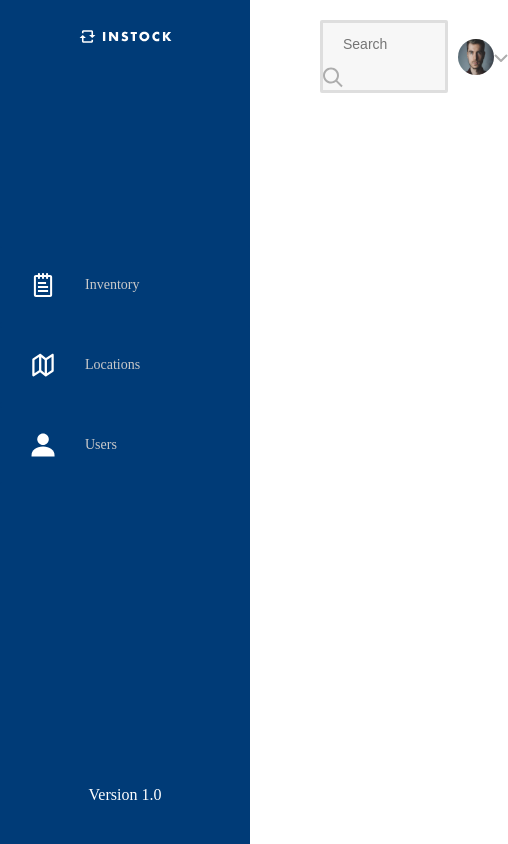
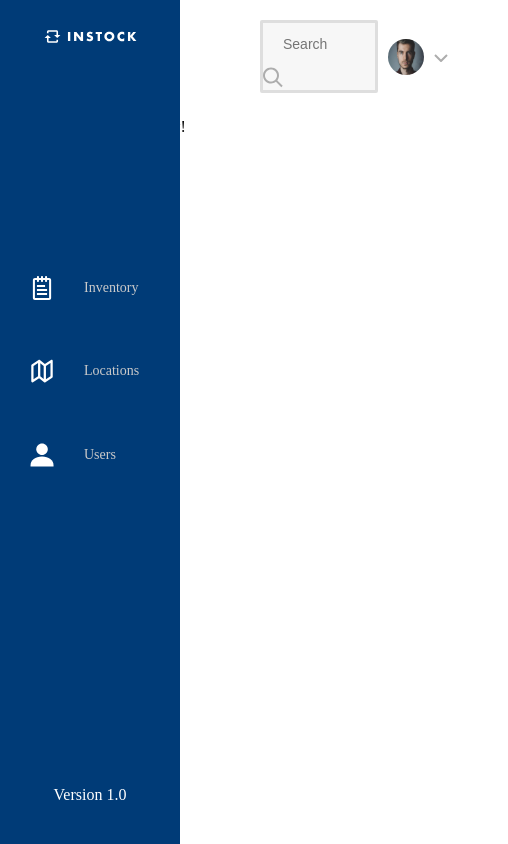
Before and after one commit to anismerchant/team-iguana-project, a React (Create React App) app in the folder frontend/: page /warehouses in a window 390 px wide. Shown: the whole page, 508 px wide, since content can reach past the window. Built offline with nearby package versions, Linux system fonts and the light colour scheme; a web font is replaced by a local one.

Commit message:
fixed numerous styling issues in frontend topbar and sidebar, ready to push to develop branch

```diff
--- a/frontend/src/Sidebar.js
+++ b/frontend/src/Sidebar.js
@@ -1,23 +1,31 @@
 import React, { Component } from 'react';
+import { BrowserRouter as Router, Link } from 'react-router-dom';
 
 class Sidebar extends Component {
     render() {
          return (
-            <form className="sidebar" id="sidebarForm">
-                    <img src="./Assets/wordmark/wordmark.svg" className="sidebar__topLogo"/>
-                    <div className="sidebar__links">
-                        <button className="sidebar__links--link">
+            <div className="sidebar">
+                    <label>
+                        <Link to={'/'} className="sidebar__LogoLinkBox">
+                            <img src="./Assets/wordmark/wordmark.svg" className="sidebar__LogoLinkBox--topLogo"/>
+                        </Link>
+                    </label>
+                    <form className="sidebar__links">
+                        <label className="sidebar__links--label">
                             <img src="./Assets/Icons/Inventory.svg" className="sidebar__links--img"/>
-                        Inventory</button>
-                        <button className="sidebar__links--link">
+                            <Link to={'/inventory'} className="sidebar__links--link" />
+                        Inventory</label>
+                        <label className="sidebar__links--label">
                             <img src="./Assets/Icons/Location.svg" className="sidebar__links--img"/>
-                        Locations</button>
-                        <button className="sidebar__links--link">
+                            <Link to={'/warehouses'} className="sidebar__links--link" />
+                        Locations</label>
+                        <label className="sidebar__links--label">
                             <img src="./Assets/Icons/User.svg" className="sidebar__links--img"/>
-                        Users</button>
-                    </div>
+                            <Link to={'/inventory'} className="sidebar__links--link" />
+                        Users</label>
+                    </form>
                     <div className="sidebar__bottomVersionText">Version 1.0</div>
-            </form>
+            </div>
          )
     }
 }
--- a/frontend/src/TopBar.js
+++ b/frontend/src/TopBar.js
@@ -5,7 +5,7 @@ export default class TopBar extends Component {
     render() {
          return (
         <div className="topbar">
-            <form className="topbar__searchBox" id="searchform" onSubmit={this.handleSubmit}>
+            <form className="topbar__searchBox" id="searchform">
                 <input
                     className="topbar__searchBox--input"
                     type="text"
--- a/frontend/src/styles.css
+++ b/frontend/src/styles.css
@@ -5,7 +5,16 @@
 }
 
 body {
-  margin: 0;
+  display: -webkit-box;
+  display: -ms-flexbox;
+  display: flex;
+  -webkit-box-orient: vertical;
+  -webkit-box-direction: normal;
+      -ms-flex-direction: column;
+          flex-direction: column;
+  -ms-flex-wrap: wrap;
+      flex-wrap: wrap;
+  margin: 0%;
   font-family: Avenir Next;
 }
 
@@ -24,12 +33,17 @@ body {
   -webkit-box-pack: justify;
       -ms-flex-pack: justify;
           justify-content: space-between;
-  width: 250px;
   height: 100%;
   background-color: #003B77;
 }
 
-.sidebar__topLogo {
+@media (max-width: 800px) {
+  .sidebar {
+    width: 180px;
+  }
+}
+
+.sidebar__LogoLinkBox--topLogo {
   margin-top: 30px;
   height: 13px;
   width: 93px;
@@ -48,7 +62,7 @@ body {
   margin-bottom: 100px;
 }
 
-.sidebar__links--link {
+.sidebar__links--label {
   display: -webkit-box;
   display: -ms-flexbox;
   display: flex;
@@ -62,12 +76,16 @@ body {
   font-weight: 400;
   font-family: Avenir Next;
   color: #CACACA;
-  border-radius: 3px;
   background-color: #003B77;
-  border: #003B77 solid thin;
 }
 
-.sidebar__links--link:hover {
+@media (max-width: 800px) {
+  .sidebar__links--label {
+    width: 180px;
+  }
+}
+
+.sidebar__links--label:hover {
   display: -webkit-box;
   display: -ms-flexbox;
   display: flex;
@@ -77,10 +95,13 @@ body {
   font-size: 14px;
   font-family: Avenir Next;
   color: #FFFFFF;
-  border-radius: 3px;
   background-color: #004892;
-  border: #004892 solid thin;
-  outline: none;
+}
+
+@media (max-width: 800px) {
+  .sidebar__links--label:hover {
+    width: 180px;
+  }
 }
 
 .sidebar__links--img {
@@ -93,6 +114,12 @@ body {
   margin: 0 30px 0 30px;
   height: 24px;
   width: 24px;
+}
+
+.sidebar__links--link {
+  width: 250px;
+  height: 80px;
+  position: fixed;
 }
 
 .sidebar__bottomVersionText {
@@ -117,10 +144,22 @@ body {
 
 .topbar__searchBox {
   font-family: AvenirNext-Regular;
-  margin-left: 70px;
+  margin-left: 120px;
   background-color: #F7F7F7;
   border-radius: 2px;
   border: #DEDEDE solid medium;
+}
+
+@media (max-width: 1420px) {
+  .topbar__searchBox {
+    margin-left: 70px;
+  }
+}
+
+@media (max-width: 700px) {
+  .topbar__searchBox {
+    margin-left: 10px;
+  }
 }
 
 .topbar__searchBox--input {
@@ -132,16 +171,24 @@ body {
   padding-left: 20px;
 }
 
-@media (max-width: 1420px) {
+@media (max-width: 1024px) {
   .topbar__searchBox--input {
     width: 300px;
     display: inline;
   }
 }
 
-@media (max-width: 975px) {
+@media (max-width: 850px) {
   .topbar__searchBox--input {
-    width: 100px;
+    width: 200px;
+    display: inline;
+  }
+}
+
+@media (max-width: 700px) {
+  .topbar__searchBox--input {
+    max-width: 90px;
+    width: 90px;
     display: inline;
   }
 }
@@ -227,12 +274,19 @@ body {
 
 @media (max-width: 1420px) {
   .topbar__rightBox {
-    margin-left: 10%;
+    margin-left: 100px;
     margin-right: 20px;
   }
 }
 
-@media (max-width: 975px) {
+@media (max-width: 1024px) {
+  .topbar__rightBox {
+    margin-left: 50px;
+    margin-right: 10px;
+  }
+}
+
+@media (max-width: 800px) {
   .topbar__rightBox {
     margin-left: 10px;
     margin-right: 10px;
@@ -245,5 +299,6 @@ body {
   background-size: cover;
   width: 36px;
   height: 36px;
+  margin-right: 10px;
 }
 /*# sourceMappingURL=styles.css.map */
--- a/frontend/src/styles.scss
+++ b/frontend/src/styles.scss
@@ -6,8 +6,12 @@
 }
 
 body{
-margin: 0;
+display: flex;
+flex-direction: column;
+flex-wrap: wrap;
+margin: 0%;
 font-family: Avenir Next;
+
 }
 
 .sidebar{
@@ -16,14 +20,21 @@ font-family: Avenir Next;
     flex-direction: column;
     align-items: center;
     justify-content: space-between;
-    width: 250px;
+
     height: 100%;
     background-color: #003B77;
+    @media (max-width: 800px)
+    {
+    width: 180px;
+    }
 
-    &__topLogo {
-        margin-top: 30px;
-        height: 13px;
-        width: 93px;
+    &__LogoLinkBox{
+
+        &--topLogo {
+            margin-top: 30px;
+            height: 13px;
+            width: 93px;
+        }
     }
 
     &__links {
@@ -33,7 +44,7 @@ font-family: Avenir Next;
         margin-top: 50px;
         margin-bottom: 100px;
 
-        &--link{
+        &--label{
             display: flex;
             align-items: center;
             width: 250px;
@@ -43,12 +54,14 @@ font-family: Avenir Next;
             font-weight: 400;
             font-family: Avenir Next;
             color: #CACACA;
-            border-radius: 3px;
             background-color: #003B77;
-            border: #003B77 solid thin;
+            @media (max-width: 800px)
+            {
+            width: 180px;
+            }
         }
 
-        &--link:hover{
+        &--label:hover{
             display: flex;
             width: 250px;
             height: 80px;
@@ -56,10 +69,11 @@ font-family: Avenir Next;
             font-size: 14px;
             font-family: Avenir Next;
             color: #FFFFFF;
-            border-radius: 3px;
             background-color: #004892;
-            border: #004892 solid thin;
-            outline: none;
+            @media (max-width: 800px)
+            {
+            width: 180px;
+            }
         }
 
         &--img {
@@ -72,6 +86,12 @@ font-family: Avenir Next;
             margin: 0 30px 0 30px;
             height: 24px;
             width: 24px;
+        }
+
+        &--link {
+            width: 250px;
+            height: 80px;
+            position: fixed;
         }
     }
 
@@ -93,10 +113,18 @@ font-family: Avenir Next;
 
     &__searchBox{
         font-family: AvenirNext-Regular;
-        margin-left: 70px;
+        margin-left: 120px;
         background-color: #F7F7F7;
         border-radius: 2px;
         border: #DEDEDE solid medium;
+        @media (max-width: 1420px)
+        {
+        margin-left: 70px;
+        }
+        @media (max-width: 700px)
+        {
+        margin-left: 10px;
+        }
 
         &--input{
             background-color: #F7F7F7;
@@ -105,15 +133,21 @@ font-family: Avenir Next;
             border: none;
             outline: none;
             padding-left: 20px;
-            @media (max-width: 1420px)
+            @media (max-width: 1024px)
             {
             width: 300px;
             display: inline;
             }
 
-            @media (max-width: 975px)
+            @media (max-width: 850px)
             {
-            width: 100px;
+            width: 200px;
+            display: inline;
+            }
+            @media (max-width: 700px)
+            {
+            max-width: 90px;
+            width: 90px;
             display: inline;
             }
 
@@ -137,10 +171,6 @@ font-family: Avenir Next;
             width: 20px;
             height: 25px;
         }
-            @media (max-width: 975px)
-            {
-            // padding: 0px;
-            }
     }
 
     &__searchBox:hover{
@@ -167,10 +197,15 @@ font-family: Avenir Next;
         margin-right: 20px;
         @media (max-width: 1420px)
         {
-        margin-left: 10%;
+        margin-left: 100px;
         margin-right: 20px;
         }
-        @media (max-width: 975px)
+        @media (max-width: 1024px)
+        {
+        margin-left: 50px;
+        margin-right: 10px;
+        }
+        @media (max-width: 800px)
         {
         margin-left: 10px;
         margin-right: 10px;
@@ -182,6 +217,7 @@ font-family: Avenir Next;
             background-size: cover;
             width: 36px;
             height: 36px;
+            margin-right: 10px;
         }
     }
 }
```
Also changed, not shown: 1 other file (tests, documents, lock files or other folders).
